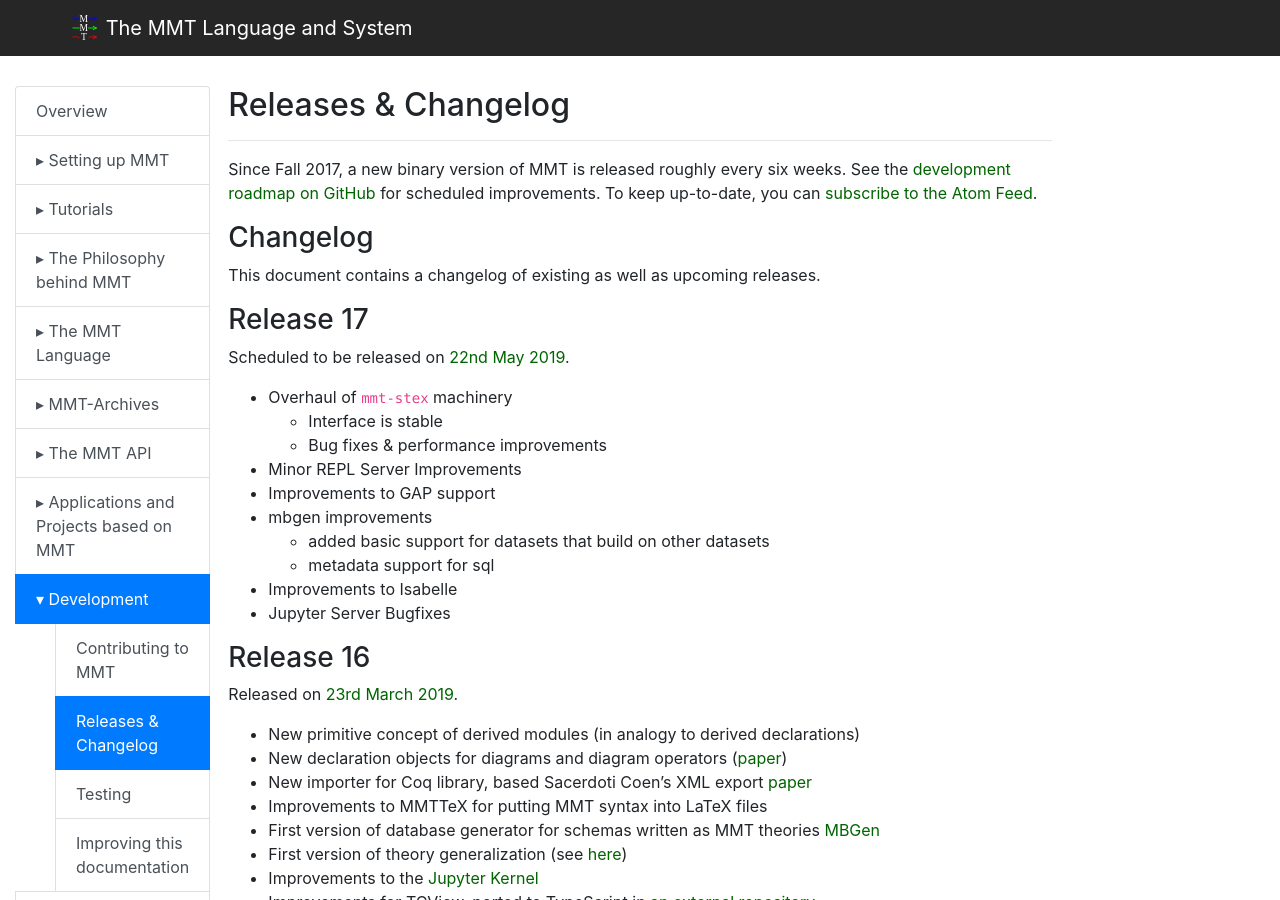
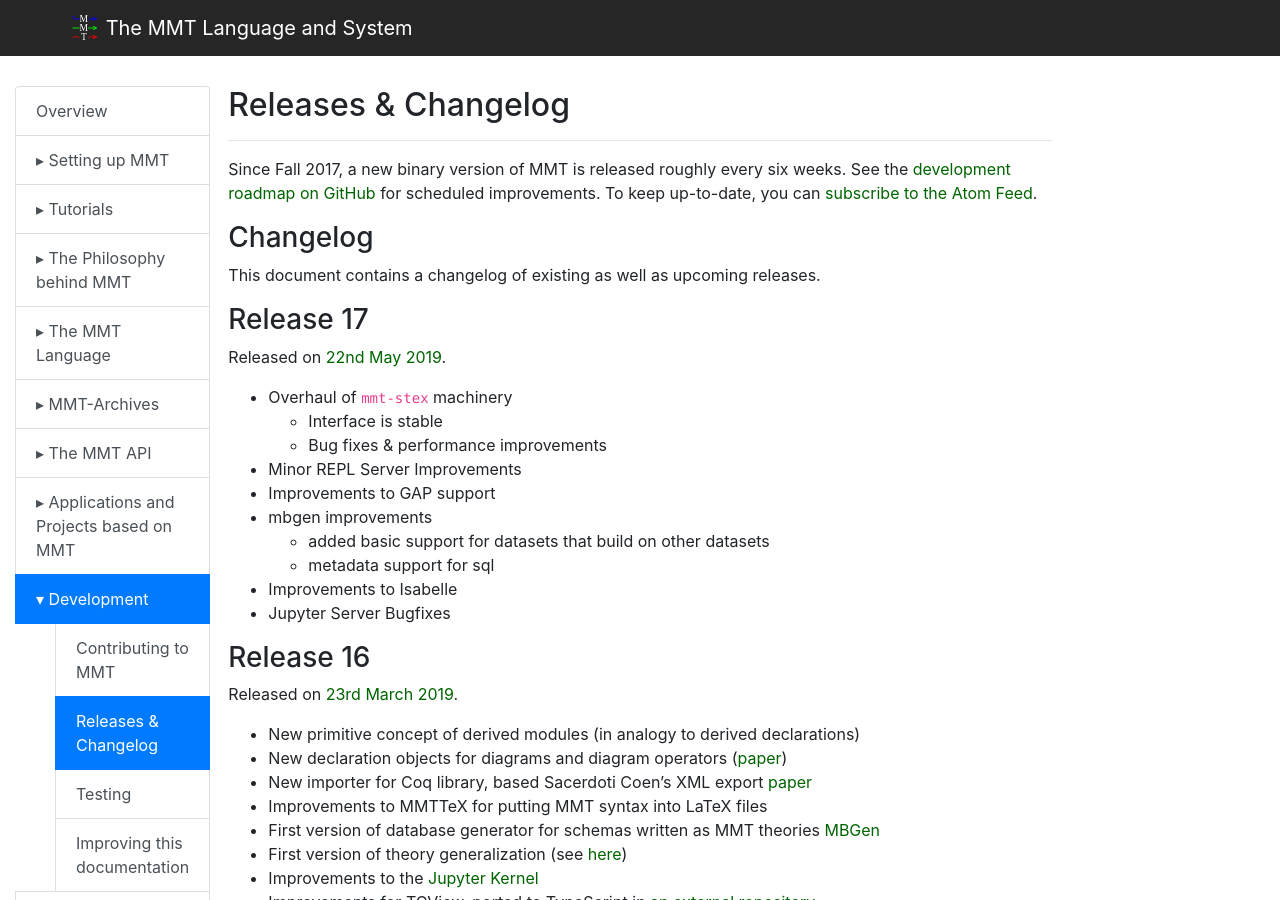
Before and after one commit to UniFormal/uniformal.github.io, a Jekyll site: the page built from doc/development/releases.md, in a window 1280 px wide and 900 px high. Built offline with Jekyll 4.4.1, drawn with Linux system fonts in a browser that asks for light colours.

Commit message:
Update releases.md

```diff
--- a/doc/development/releases.md
+++ b/doc/development/releases.md
@@ -13,7 +13,7 @@
 
 ### Release 17
 
-Scheduled to be released on [22nd May 2019](https://github.com/UniFormal/MMT/releases/tag/v17.0.0).
+Released on [22nd May 2019](https://github.com/UniFormal/MMT/releases/tag/v17.0.0).
 
 - Overhaul of `mmt-stex` machinery
   - Interface is stable
```
